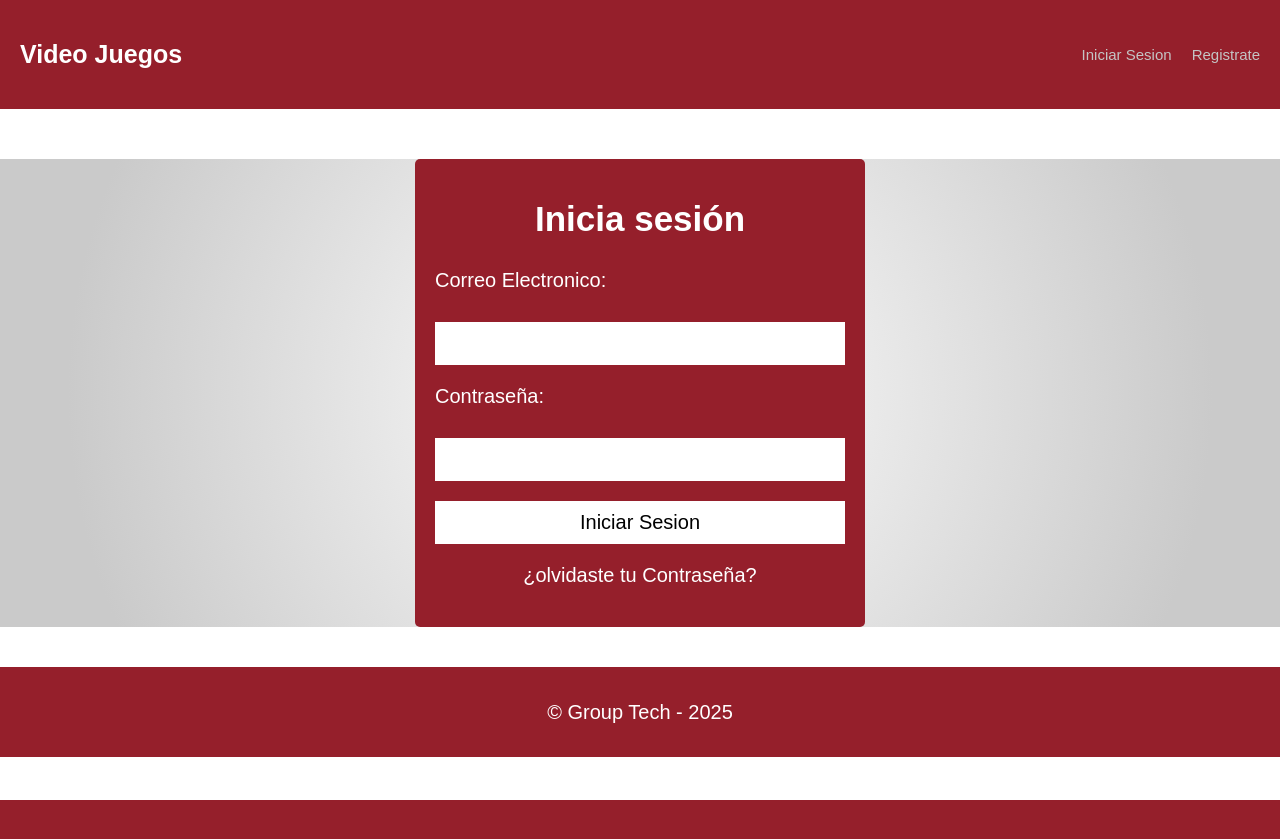
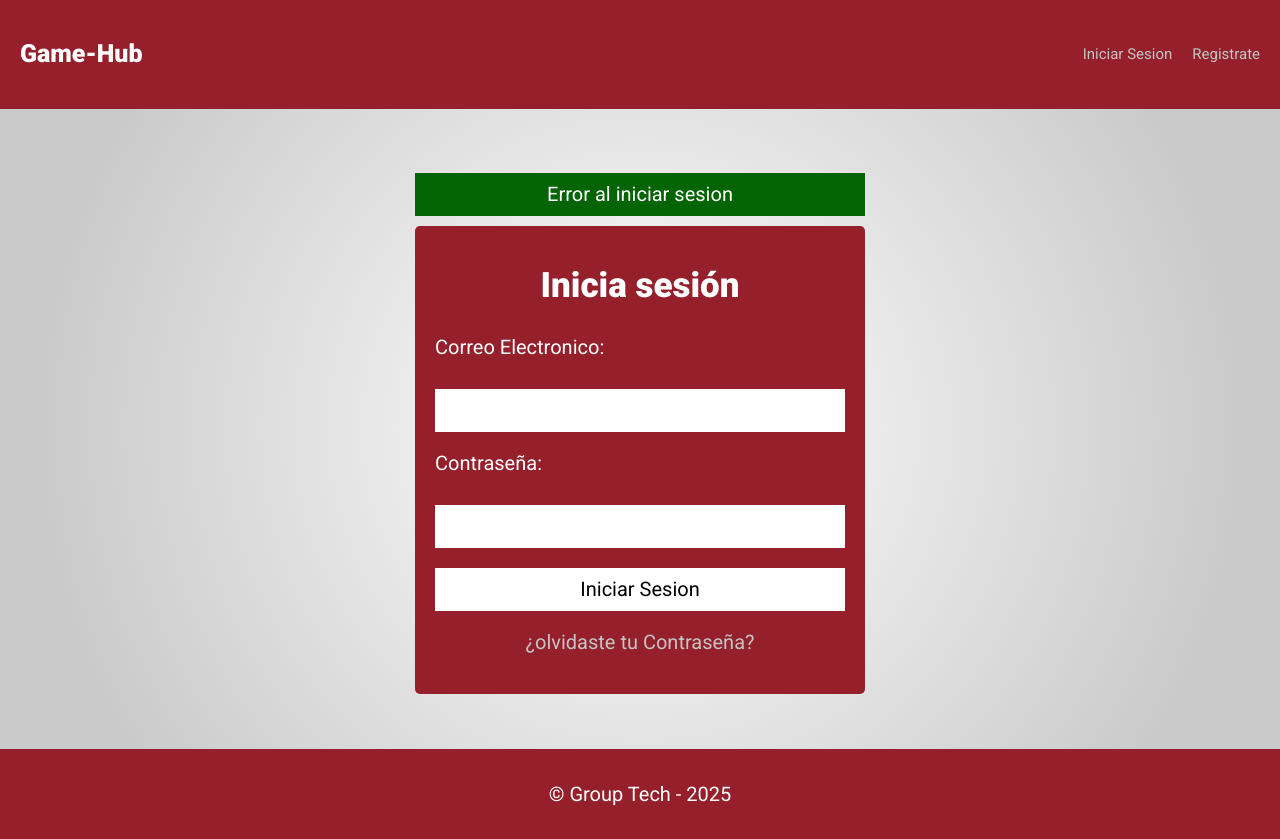
Before and after one commit to GeovanniVera/video-juegos, a PHP site: page / in a window 1280 px wide. Before the commit the page ends 800 px from the top, so only its background shows below. Run offline with PHP 8.4, Linux system fonts and the light colour scheme.

Commit message:
se agrego la base de datos y disenio al login

```diff
--- a/app/Controllers/LoginController.php
+++ b/app/Controllers/LoginController.php
@@ -11,7 +11,7 @@
     public function loginProcess() {
         if($_SERVER['REQUEST_METHOD']=='POST'){
             var_dump($_POST);
-            header("Location:  /login");
+
         }
     }
 }
--- a/app/View/auth/login.php
+++ b/app/View/auth/login.php
@@ -21,9 +21,11 @@
 ?>
 <!-- Aqui va el codigo de la pagina este se guardara en la variable $contenido -->
 <div class="container-form">
+
+    <div class="container">
         <?php if (isset($exitos) && !empty($exitos)): ?>
             <?php foreach ($exitos as $exito): ?>
-            <div class="alert alert-success">
+                <div class="alerta exito">
                     <?php echo $exito ?>
                 </div>
             <?php endforeach; ?>
@@ -31,12 +33,14 @@
 
         <?php if (isset($errores) && !empty($errores)): ?>
             <?php foreach ($errores as $error): ?>
-            <div class="alert alert-danger">
+                <div class="alerta error">
                     <?php echo $error ?>
                 </div>
             <?php endforeach; ?>
         <?php endif; ?>
-
+        <div class="alerta exito">
+                    Error al iniciar sesion
+                </div>
         <form action="/login" method="post" class="form" id="loginForm">
             <h1 class="text-center">Inicia sesión</h1>
             <div class="row">
@@ -52,6 +56,7 @@
             </div>
             <a href="">¿olvidaste tu Contraseña?</a>
         </form>
+    </div>
 
 </div>
 <script src="/js/login.js"></script>
--- a/app/View/layouts/header.php
+++ b/app/View/layouts/header.php
@@ -1,5 +1,5 @@
 <header class="header">
-    <h2>Video Juegos</h2>
+    <h2>Game-Hub</h2>
     <?php include __DIR__ . '/nav_superior.php'; // Navegación por defecto?>
 </header>
 <?php
--- a/resources/scss/base/_globales.scss
+++ b/resources/scss/base/_globales.scss
@@ -33,6 +33,7 @@
 }
 a {
     text-decoration: none;
+    font-size: 2rem;
 }
 h1, h2, h3 {
     margin: 0 0 5rem 0;
@@ -57,3 +58,17 @@
 body > section {
     padding: 10rem 0
 }
+
+.alerta {
+    text-align: center;
+    padding: 1rem 0.5rem;
+    color: v.$blanco;
+    margin: 1rem 0;
+    &.error{
+        background-color: v.$rojo;
+    }
+
+    &.exito{
+        background-color: v.$verde;
+    }
+}
--- a/resources/scss/base/_variables.scss
+++ b/resources/scss/base/_variables.scss
@@ -1,4 +1,6 @@
-$fuente_principal : "Montserrat", sans-serif;
+@import url('https://fonts.googleapis.com/css2?family=Roboto:ital,wght@0,100..900;1,100..900&display=swap');
+
+$fuente_principal : "Roboto", sans-serif;
 
 // Colores
 $beige:#ddc8a7;
@@ -7,6 +9,7 @@
 $dorado: #c3aa72;
 $negro: #000000;
 $blanco: #FFFFFF;
+$verde:rgb(2, 100, 2);
 
 // Media Queries
 $telefono: 480px;
--- a/resources/scss/layouts/_forms.scss
+++ b/resources/scss/layouts/_forms.scss
@@ -8,11 +8,18 @@
     width: 100%;
     background: rgb(255,255,255);
     background: radial-gradient(circle, rgba(255,255,255,1) 0%, rgba(202,202,202,1) 84%);
-    margin-bottom: 4rem;
-    margin-top: 5rem;
+    height:70vh;
 
+    @include m.tablet{
+        height: 80vh;
+    }
 
+    .container{
+        width: 100%;
+        max-width: 45rem;
+    }
 }
+
 .form{
     border: none;
     border-radius: 5px;
@@ -46,10 +53,10 @@
         margin: 0 0 10px 0;
     }
     a{
-        color:v.$blanco;
+        color:v.$gris;
         text-align: center;
         &:hover{
-            color: v.$gris;
+            color: v.$blanco;
         }
     }
 }
--- a/resources/scss/layouts/_header.scss
+++ b/resources/scss/layouts/_header.scss
@@ -4,8 +4,11 @@
 .header {
     display: flex;
     justify-content: space-between;
+    flex-direction: column;
     align-items: center;
-
+    @include m.tablet{
+        flex-direction: row;
+    }
     background-color: v.$rojo;
     padding: 4rem 2rem;
 
@@ -19,12 +22,15 @@
 }
 .navegacion-principal {
     display: flex;
-    flex-direction: row;
+    flex-direction: column;
     justify-content: space-between;
     align-items: center;
     gap: 2rem;
 
+    @include m.tablet{
+    flex-direction: row;
 
+    }
     a {
         color: v.$gris;
         font-size: 1.5rem;
```
Also changed, not shown: videojuegos.sql (added, +63 -0 lines), public/css/app.css, 1 other file. Lines whose indentation alone changed are shown as unchanged.
